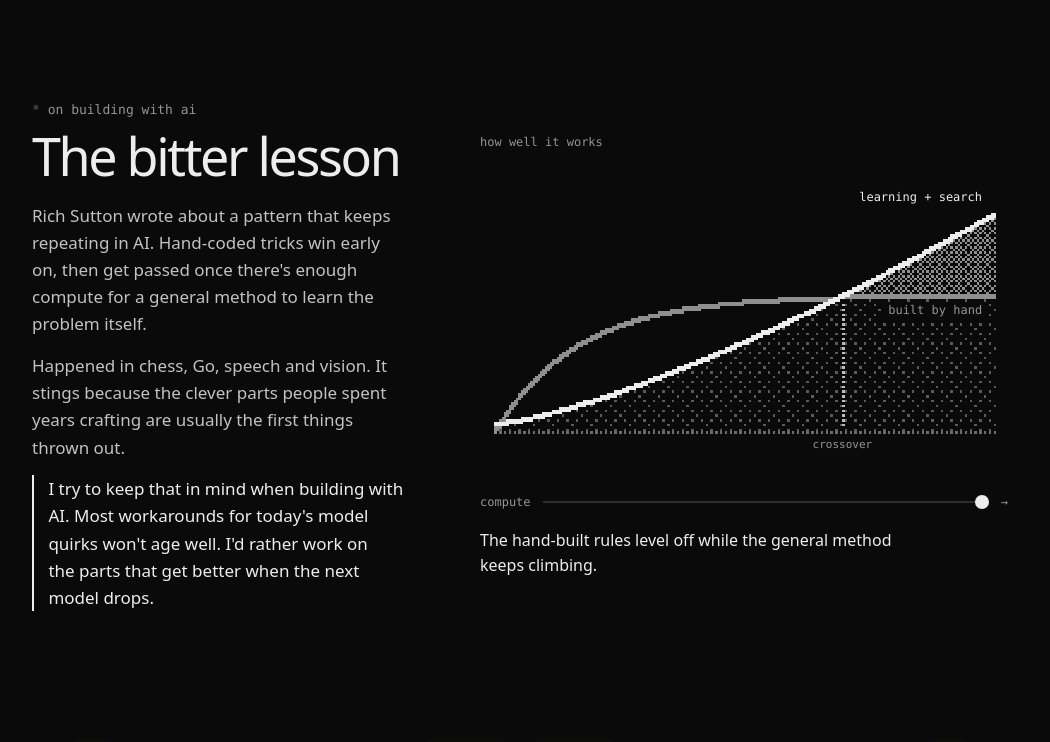
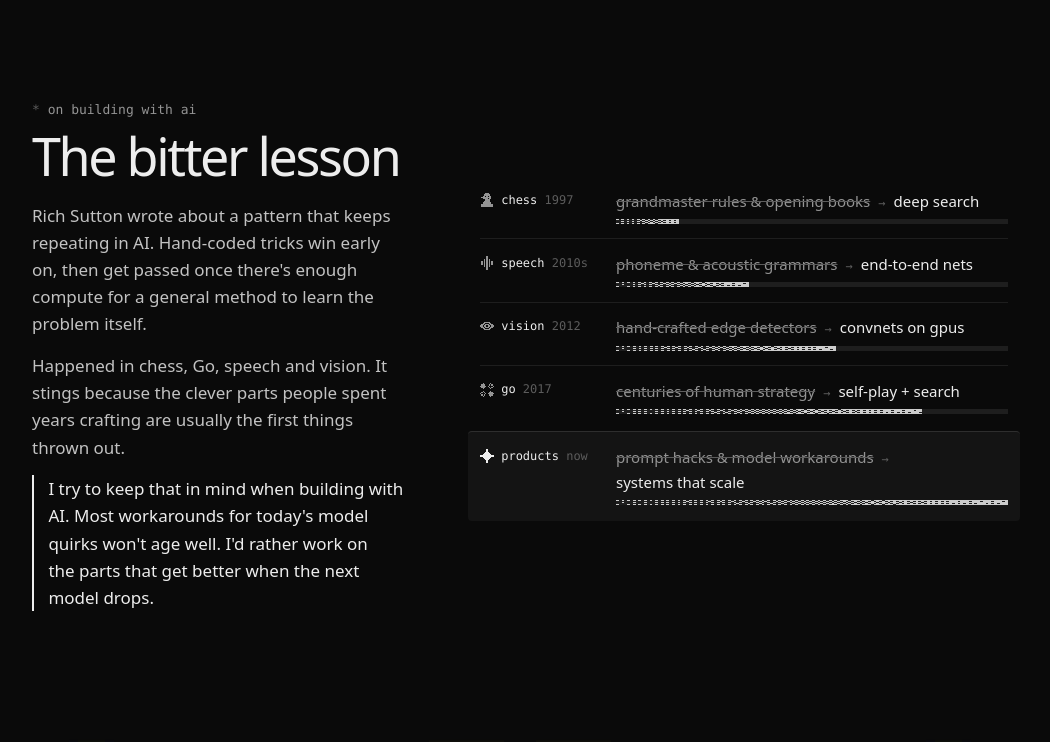
Before and after one commit to farrelrp/portfolio, an Astro site: page / in a window 1280 px wide. Shown: the part 820-1562 px from the top of the page, without its empty margins (120-1170 px from the left). Built offline with nearby package versions, Linux system fonts and the light colour scheme; Astro itself is replaced by a stand-in of ours; animation ran at ten frames a second.

Commit message:
Replace the bitter lesson slider chart with a list of eras
- Show chess, speech, vision, Go and now as rows with pixel icons
- Each row shows the hand-built approach crossed out next to what won
- Draw compute bars as Bayer-dithered canvases and redraw them on theme change
- Drop the slider, curves and captions from bitter.ts
- Stack the rows into one column on narrow screens

```diff
--- a/src/components/Bitter.astro
+++ b/src/components/Bitter.astro
@@ -1,6 +1,122 @@
 ---
-// "The bitter lesson": a short idea with a chart, between the hero and the
-// rest of the page. The chart is drawn by src/scripts/bitter.ts.
+// "The bitter lesson": a short idea paired with the historical pattern
+// (chess, speech, vision, Go -> now). Dithered bars are drawn by src/scripts/bitter.ts.
+
+const ICONS: Record<string, string> = {
+  chess: `
+....###....
+...#####...
+..##.#.##..
+.########..
+..####.##..
+....####...
+...#####...
+..#######..
+..#######..
+.#########.
+.#########.`,
+  speech: `
+.....#.....
+.....#.....
+...#.#.#...
+...#.#.#...
+.#.#.#.#.#.
+.#.#.#.#.#.
+.#.#.#.#.#.
+...#.#.#...
+...#.#.#...
+.....#.....
+.....#.....`,
+  vision: `
+...........
+...........
+...#####...
+..##...##..
+.##.###.##.
+##.##.##.##
+.##.###.##.
+..##...##..
+...#####...
+...........
+...........`,
+  go: `
+..#.....#..
+.###...#.#.
+#####.#...#
+.###...#.#.
+..#.....#..
+...........
+..#.....#..
+.#.#...###.
+#...#.#####
+.#.#...###.
+..#.....#..`,
+  now: `
+.....#.....
+.....#.....
+....###....
+...#####...
+..#######..
+###########
+..#######..
+...#####...
+....###....
+.....#.....
+.....#.....`,
+};
+
+function gridToPath(raw: string) {
+  const lines = raw.trim().split("\n");
+  let d = "";
+  lines.forEach((row, y) => {
+    for (const m of row.matchAll(/#+/g)) d += `M${m.index} ${y}h${m[0].length}v1h-${m[0].length}z`;
+  });
+  return d;
+}
+
+const eras = [
+  {
+    icon: "chess",
+    year: "1997",
+    field: "chess",
+    old: "grandmaster rules & opening books",
+    won: "deep search",
+    scale: 16,
+  },
+  {
+    icon: "speech",
+    year: "2010s",
+    field: "speech",
+    old: "phoneme & acoustic grammars",
+    won: "end-to-end nets",
+    scale: 34,
+  },
+  {
+    icon: "vision",
+    year: "2012",
+    field: "vision",
+    old: "hand-crafted edge detectors",
+    won: "convnets on gpus",
+    scale: 56,
+  },
+  {
+    icon: "go",
+    year: "2017",
+    field: "go",
+    old: "centuries of human strategy",
+    won: "self-play + search",
+    scale: 78,
+  },
+  {
+    icon: "now",
+    year: "now",
+    field: "products",
+    old: "prompt hacks & model workarounds",
+    won: "systems that scale",
+    scale: 100,
+    current: true,
+  },
+];
 ---
 
 <section class="bitter" id="bitter" aria-labelledby="bitter-h" data-bitter>
@@ -21,23 +137,44 @@
     </p>
   </div>
 
-  <figure class="bitter-figure">
-    <p class="bitter-y" aria-hidden="true">how well it works</p>
-    <div class="bitter-stage">
-      <canvas
-        role="img"
-        aria-label="A chart. Knowledge built in by hand rises quickly and levels off. A general method that scales with compute starts lower, crosses it, and keeps rising."
-      ></canvas>
-      <span class="bitter-label" data-label="hand" aria-hidden="true">built by hand</span>
-      <span class="bitter-label" data-label="general" aria-hidden="true">learning + search</span>
-      <span class="bitter-label" data-label="cross" aria-hidden="true">crossover</span>
-    </div>
-    <label class="bitter-x">
-      <span>compute</span>
-      <input type="range" min="0" max="1000" value="0" />
-      <span aria-hidden="true">→</span>
-    </label>
-    <p class="bitter-caption" data-caption></p>
+  <figure
+    class="bitter-figure"
+    aria-label="Five eras of The Bitter Lesson: hand-crafted rules repeatedly replaced by general methods as compute scales."
+  >
+    <ol class="bitter-list">
+      {
+        eras.map((e) => (
+          <li class:list={["bitter-row", { "bitter-now": e.current }]}>
+            <div class="bitter-meta">
+              <svg
+                class="bitter-icon"
+                viewBox="0 0 11 11"
+                width="14"
+                height="14"
+                shape-rendering="crispEdges"
+                aria-hidden="true"
+              >
+                <path fill="currentColor" d={gridToPath(ICONS[e.icon])} />
+              </svg>
+              <span class="bitter-field">{e.field}</span>
+              <span class="bitter-year">{e.year}</span>
+            </div>
+
+            <div class="bitter-shift">
+              <span class="bitter-old">{e.old}</span>
+              <span class="bitter-arrow" aria-hidden="true">→</span>
+              <span class="bitter-won">{e.won}</span>
+            </div>
+
+            <div class="bitter-bar-wrap" aria-hidden="true">
+              <div class="bitter-bar" style={`width: ${e.scale}%`}>
+                <canvas data-bar data-w={Math.max(24, Math.round(e.scale * 1.4))} data-h="5"></canvas>
+              </div>
+            </div>
+          </li>
+        ))
+      }
+    </ol>
   </figure>
 </section>
 
@@ -92,116 +229,89 @@
   .bitter-figure {
     margin: 0;
   }
-  .bitter-y {
-    margin-bottom: 0.5rem;
+  .bitter-list {
+    margin: 0;
+    padding: 0;
+    list-style: none;
+  }
+  .bitter-row {
+    padding: 0.9rem 0;
+    border-top: 1px solid var(--rule);
+    display: grid;
+    grid-template-columns: 7.5rem minmax(0, 1fr);
+    gap: 0.45rem 1rem;
+    align-items: baseline;
+  }
+  .bitter-row:first-child {
+    border-top: 0;
+    padding-top: 0;
+  }
+  .bitter-now {
+    border-top-color: var(--border);
+    padding: 0.95rem 0.75rem;
+    margin: 0.15rem -0.75rem 0;
+    background: color-mix(in srgb, var(--fg) 4%, transparent);
+    border-radius: 4px;
+  }
+  .bitter-meta {
+    display: flex;
+    align-items: center;
+    gap: 0.45rem;
     font-family: var(--mono);
     font-size: 0.75rem;
+  }
+  .bitter-icon {
+    flex: none;
     color: var(--muted);
   }
-  .bitter-stage {
-    position: relative;
+  .bitter-now .bitter-icon {
+    color: var(--fg);
   }
-  canvas {
+  .bitter-field {
+    color: var(--fg);
+    font-weight: 500;
+  }
+  .bitter-year {
+    color: var(--faint);
+    font-variant-numeric: tabular-nums;
+  }
+  .bitter-shift {
+    display: flex;
+    flex-wrap: wrap;
+    align-items: baseline;
+    gap: 0.25rem 0.5rem;
+    font-size: 0.9375rem;
+    line-height: 1.4;
+  }
+  .bitter-old {
+    color: var(--muted);
+    text-decoration: line-through;
+    text-decoration-color: var(--faint);
+  }
+  .bitter-arrow {
+    font-family: var(--mono);
+    font-size: 0.75rem;
+    color: var(--faint);
+  }
+  .bitter-won {
+    color: var(--fg);
+    font-weight: 500;
+  }
+  .bitter-bar-wrap {
+    grid-column: 2;
+    height: 5px;
+    background: var(--rule);
+    overflow: hidden;
+  }
+  .bitter-bar {
+    height: 100%;
+  }
+  .bitter-bar canvas {
     display: block;
     width: 100%;
-    aspect-ratio: 220 / 120;
+    height: 100%;
     image-rendering: pixelated;
     image-rendering: crisp-edges;
-  }
-  .bitter-label {
-    position: absolute;
-    padding: 0.1rem 0.35rem;
-    border-radius: 3px;
-    background: var(--bg);
-    font-family: var(--mono);
-    font-size: 0.75rem;
-    line-height: 1.3;
-    white-space: nowrap;
-    color: var(--fg);
-    pointer-events: none;
-    transition: opacity 0.3s ease;
-  }
-  .bitter-label[data-side="above"] {
-    margin-top: -1.65rem;
-  }
-  .bitter-label[data-side="below"] {
-    margin-top: 0.5rem;
-  }
-  .bitter-label[data-label="hand"] {
-    color: var(--muted);
-  }
-  .bitter-label[data-label="cross"] {
-    translate: -50% 0;
-    margin: 0.6rem 0 0;
-    padding: 0;
-    background: none;
-    font-size: 0.6875rem;
-    color: var(--muted);
-  }
-
-  .bitter-x {
-    margin-top: 2rem;
-    display: flex;
-    align-items: center;
-    gap: 0.75rem;
-    font-family: var(--mono);
-    font-size: 0.75rem;
-    color: var(--muted);
-  }
-  input[type="range"] {
-    flex: 1;
-    height: 2.75rem;
-    margin: 0;
-    background: none;
-    appearance: none;
-    -webkit-appearance: none;
-    cursor: pointer;
-  }
-  input[type="range"]::-webkit-slider-runnable-track {
-    height: 2px;
-    background: var(--border);
-  }
-  input[type="range"]::-moz-range-track {
-    height: 2px;
-    background: var(--border);
-  }
-  input[type="range"]::-webkit-slider-thumb {
-    -webkit-appearance: none;
-    width: 14px;
-    height: 14px;
-    margin-top: -6px;
-    border-radius: 50%;
-    background: var(--fg);
-    border: 0;
-    transition: transform 0.12s ease;
-  }
-  input[type="range"]::-moz-range-thumb {
-    width: 14px;
-    height: 14px;
-    border-radius: 50%;
-    background: var(--fg);
-    border: 0;
-  }
-  input[type="range"]:active::-webkit-slider-thumb {
-    transform: scale(1.2);
-  }
-  input[type="range"]:focus-visible {
-    outline: none;
-  }
-  input[type="range"]:focus-visible::-webkit-slider-thumb {
-    outline: 2px solid var(--fg);
-    outline-offset: 3px;
-  }
-  input[type="range"]:focus-visible::-moz-range-thumb {
-    outline: 2px solid var(--fg);
-    outline-offset: 3px;
-  }
-  .bitter-caption {
-    min-height: 1.6em;
-    margin-top: 0.25rem;
-    font-size: 1rem;
-    color: var(--fg);
-    text-wrap: pretty;
   }
 
   @media (max-width: 859px) {
@@ -210,8 +320,14 @@
       gap: 2.75rem;
       padding-top: 5rem;
     }
-    .bitter-caption {
-      min-height: 3.2em;
+  }
+  @media (max-width: 560px) {
+    .bitter-row {
+      grid-template-columns: 1fr;
+      gap: 0.35rem;
+    }
+    .bitter-bar-wrap {
+      grid-column: 1;
     }
   }
 </style>
--- a/src/scripts/bitter.ts
+++ b/src/scripts/bitter.ts
@@ -1,12 +1,4 @@
-// "The bitter lesson" chart, between the hero and the rest of the page.
-// Two curves on a 1-bit canvas: knowledge built in by hand climbs fast and
-// levels off; a general method that scales with compute starts lower, passes
-// it and keeps going. It draws itself once when it scrolls into view, then
-// the slider takes over.
-
-const WW = 220;
-const WH = 120;
-const AX = { x0: 6, x1: 214, y0: 18, y1: 112 }; // plot area, in canvas pixels
+// 1-bit Bayer-dithered compute bars for the Bitter Lesson eras in Bitter.astro.
 
 const BAYER = [
   0, 32, 8, 40, 2, 34, 10, 42, 48, 16, 56, 24, 50, 18, 58, 26, 12, 44, 4, 36, 14, 46, 6, 38, 60,
@@ -14,176 +6,46 @@ const BAYER = [
   7, 39, 13, 45, 5, 37, 63, 31, 55, 23, 61, 29, 53, 21,
 ].map((v) => (v + 0.5) / 64);
 
-const hand = (x: number) => 0.6 * (1 - Math.exp(-6 * x));
-const general = (x: number) => 0.02 + 0.93 * Math.pow(x, 1.35);
+function readInk(): [number, number, number] {
+  const m = getComputedStyle(document.documentElement).getPropertyValue("--ink").match(/\d+/g);
+  return m ? (m.slice(0, 3).map(Number) as [number, number, number]) : [237, 237, 237];
+}
 
-let CROSS = 0.5;
-for (let x = 0.2; x < 1; x += 0.001)
-  if (general(x) >= hand(x)) {
-    CROSS = x;
-    break;
+export function mountBitter(root: HTMLElement) {
+  const canvases = [...root.querySelectorAll<HTMLCanvasElement>("canvas[data-bar]")];
+  if (!canvases.length) return;
+
+  function draw() {
+    const [r, g, b] = readInk();
+    for (const c of canvases) {
+      const w = Number(c.dataset.w) || 120;
+      const h = Number(c.dataset.h) || 5;
+      c.width = w;
+      c.height = h;
+      const ctx = c.getContext("2d")!;
+      const img = ctx.createImageData(w, h);
+      const d = img.data;
+
+      for (let y = 0; y < h; y++) {
+        for (let x = 0; x < w; x++) {
+          const t = x / Math.max(1, w - 1);
+          const density = 0.16 + 0.72 * Math.pow(t, 1.15);
+          if (density > BAYER[(y & 7) * 8 + (x & 7)]) {
+            const idx = (y * w + x) * 4;
+            d[idx] = r;
+            d[idx + 1] = g;
+            d[idx + 2] = b;
+            d[idx + 3] = 215;
+          }
+        }
+      }
+      ctx.putImageData(img, 0, 0);
+    }
   }
 
-/** Caption shown while the slider is below each threshold. */
-const CAPTIONS: [number, string][] = [
-  [0.25, "With little compute, the hand-built system is ahead."],
-  [0.5, "Each new rule adds less than the one before it."],
-  [CROSS, "As compute grows, the general method catches up."],
-  [0.85, "Past the crossover, it pulls ahead."],
-  [Infinity, "The hand-built rules level off while the general method keeps climbing."],
-];
-
-export function mountBitter(root: HTMLElement) {
-  const canvas = root.querySelector("canvas")!;
-  const ctx = canvas.getContext("2d")!;
-  canvas.width = WW;
-  canvas.height = WH;
-  const image = ctx.createImageData(WW, WH);
-  const slider = root.querySelector<HTMLInputElement>("input[type=range]")!;
-  const caption = root.querySelector<HTMLElement>("[data-caption]")!;
-  const labelHand = root.querySelector<HTMLElement>("[data-label=hand]")!;
-  const labelGeneral = root.querySelector<HTMLElement>("[data-label=general]")!;
-  const labelCross = root.querySelector<HTMLElement>("[data-label=cross]")!;
-  const reduced = matchMedia("(prefers-reduced-motion: reduce)").matches;
-
-  let s = reduced ? 1 : 0; // how far along the compute axis is drawn, 0..1
-  let sweeping = false;
-  let ink = [237, 237, 237];
-
-  function readInk() {
-    const m = getComputedStyle(document.documentElement).getPropertyValue("--ink").match(/\d+/g);
-    if (m) ink = m.slice(0, 3).map(Number);
-  }
-
-  const px = (x: number) => AX.x0 + x * (AX.x1 - AX.x0);
-  const py = (v: number) => AX.y1 - v * (AX.y1 - AX.y0);
-
-  function render() {
-    const data = image.data;
-    const [r, g, b] = ink;
-    for (let i = 0; i < data.length; i += 4) {
-      data[i] = r;
-      data[i + 1] = g;
-      data[i + 2] = b;
-      data[i + 3] = 0;
-    }
-    const set = (x: number, y: number, a: number) => {
-      x = Math.round(x);
-      y = Math.round(y);
-      if (x < 0 || y < 0 || x >= WW || y >= WH) return;
-      const i = (y * WW + x) * 4 + 3;
-      data[i] = Math.max(data[i], a);
-    };
-
-    // baseline
-    for (let x = AX.x0; x <= AX.x1; x += 2) set(x, AX.y1 + 1, 110);
-
-    // Light dither under the general curve. Once it has passed the
-    // hand-built one, the gap between them gets a denser fill.
-    const xEnd = px(s);
-    for (let x = AX.x0; x <= xEnd; x++) {
-      const t = (x - AX.x0) / (AX.x1 - AX.x0);
-      const yg = py(general(t));
-      const yh = py(hand(t));
-      for (let y = Math.ceil(yg); y <= AX.y1; y++) {
-        const th = BAYER[(y & 7) * 8 + (x & 7)];
-        const inGap = t > CROSS && y < yh;
-        if (inGap ? 0.42 > th : 0.1 > th) set(x, y, inGap ? 150 : 90);
-      }
-    }
-
-    // Curves, two pixels thick. The hand-built one is drawn dimmer.
-    for (let i = 0; i <= 2400; i++) {
-      const t = (i / 2400) * s;
-      const x = px(t);
-      const yh = py(hand(t));
-      const yg = py(general(t));
-      set(x, yh, 150);
-      set(x, yh + 1, 150);
-      set(x, yg, 255);
-      set(x, yg - 1, 255);
-    }
-
-    if (s >= CROSS) {
-      const cx = px(CROSS);
-      for (let y = py(general(CROSS)) + 4; y <= AX.y1; y += 2) set(cx, y, 200);
-    }
-    ctx.putImageData(image, 0, 0);
-
-    // HTML labels ride on the ends of the curves, clamped inside the stage so they never clip or jump.
-    const stageW = canvas.clientWidth;
-    const placeEnd = (el: HTMLElement, x: number, y: number) => {
-      const tipX = (x / WW) * stageW;
-      const w = el.offsetWidth;
-      const left = Math.max(0, Math.min(stageW - w, tipX - w - 6));
-      el.style.left = `${left}px`;
-      el.style.top = `${(y / WH) * 100}%`;
-    };
-    placeEnd(labelHand, px(s), py(hand(s)));
-    placeEnd(labelGeneral, px(s), py(general(s)));
-    const show = s > 0.06 ? "1" : "0";
-    labelHand.style.opacity = show;
-    labelGeneral.style.opacity = show;
-    // Whichever curve is on top gets its label above the line.
-    const generalAhead = general(s) > hand(s);
-    labelGeneral.dataset.side = generalAhead ? "above" : "below";
-    labelHand.dataset.side = generalAhead ? "below" : "above";
-    labelCross.style.left = `${(px(CROSS) / WW) * 100}%`;
-    labelCross.style.top = `${(AX.y1 / WH) * 100}%`;
-    labelCross.style.opacity = s >= CROSS ? "1" : "0";
-
-    caption.textContent = CAPTIONS.find(([until]) => s < until)![1];
-  }
-
-  let raf = 0;
-  const kick = () => {
-    if (!raf)
-      raf = requestAnimationFrame(() => {
-        raf = 0;
-        render();
-      });
-  };
-
-  slider.addEventListener("input", () => {
-    sweeping = false;
-    if (!caption.hasAttribute("aria-live")) caption.setAttribute("aria-live", "polite");
-    s = Number(slider.value) / 1000;
-    kick();
+  draw();
+  new MutationObserver(draw).observe(document.documentElement, {
+    attributes: true,
+    attributeFilter: ["data-theme"],
   });
-
-  function sweep() {
-    sweeping = true;
-    const start = performance.now();
-    const step = (now: number) => {
-      if (!sweeping) return;
-      const k = Math.min(1, (now - start) / 5600);
-      s = k < 0.5 ? 2 * k * k : 1 - (-2 * k + 2) ** 2 / 2;
-      slider.value = String(Math.round(s * 1000));
-      render();
-      if (k < 1) requestAnimationFrame(step);
-      else sweeping = false;
-    };
-    requestAnimationFrame(step);
-  }
-
-  readInk();
-  slider.value = String(s * 1000);
-  render();
-  new ResizeObserver(kick).observe(canvas);
-  new MutationObserver(() => {
-    readInk();
-    kick();
-  }).observe(document.documentElement, { attributes: true, attributeFilter: ["data-theme"] });
-
-  if (!reduced) {
-    const io = new IntersectionObserver(
-      ([e]) => {
-        if (!e.isIntersecting) return;
-        io.disconnect();
-        setTimeout(sweep, 250);
-      },
-      { threshold: 0.6 },
-    );
-    io.observe(canvas);
-  }
 }
```
